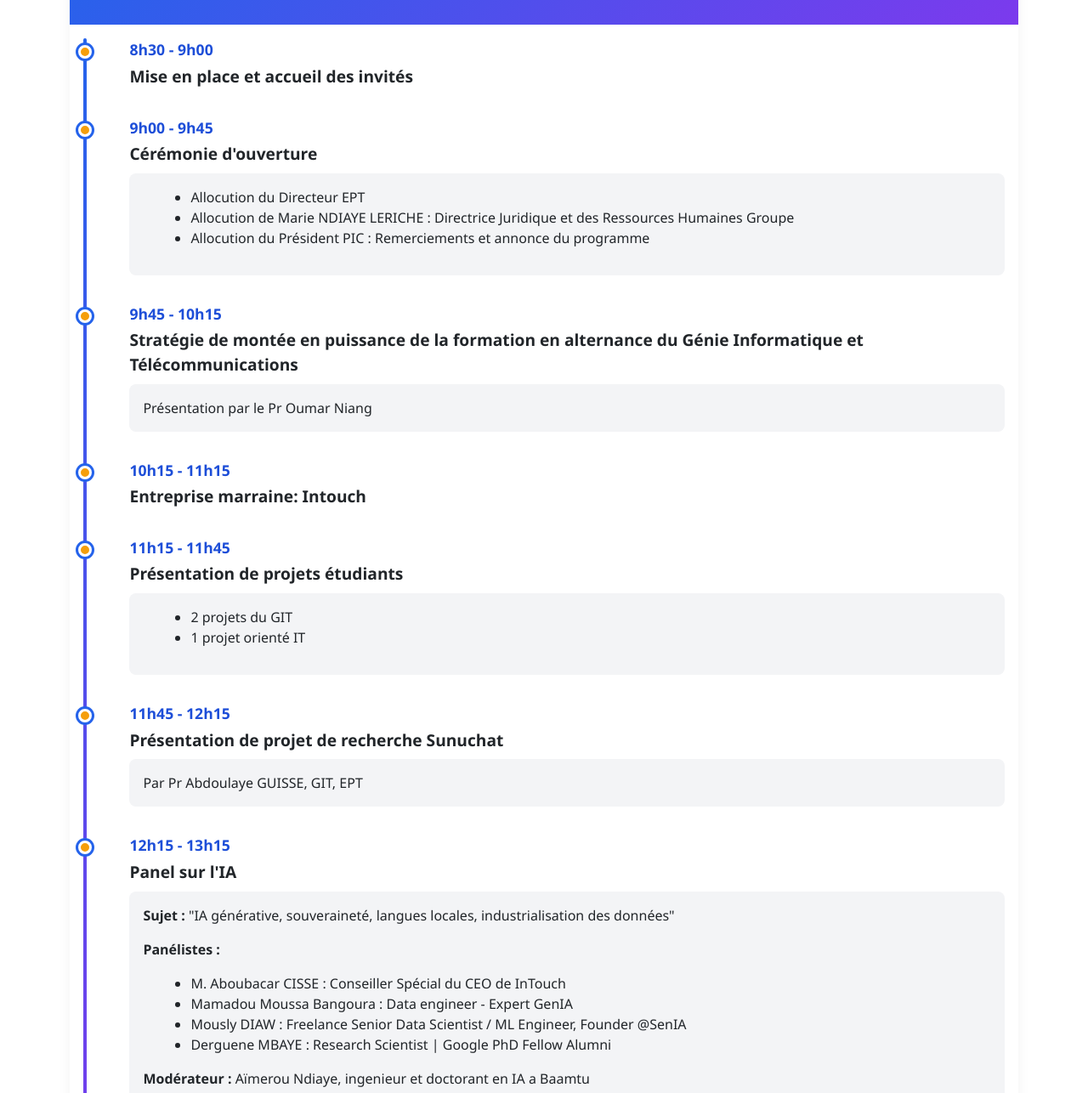
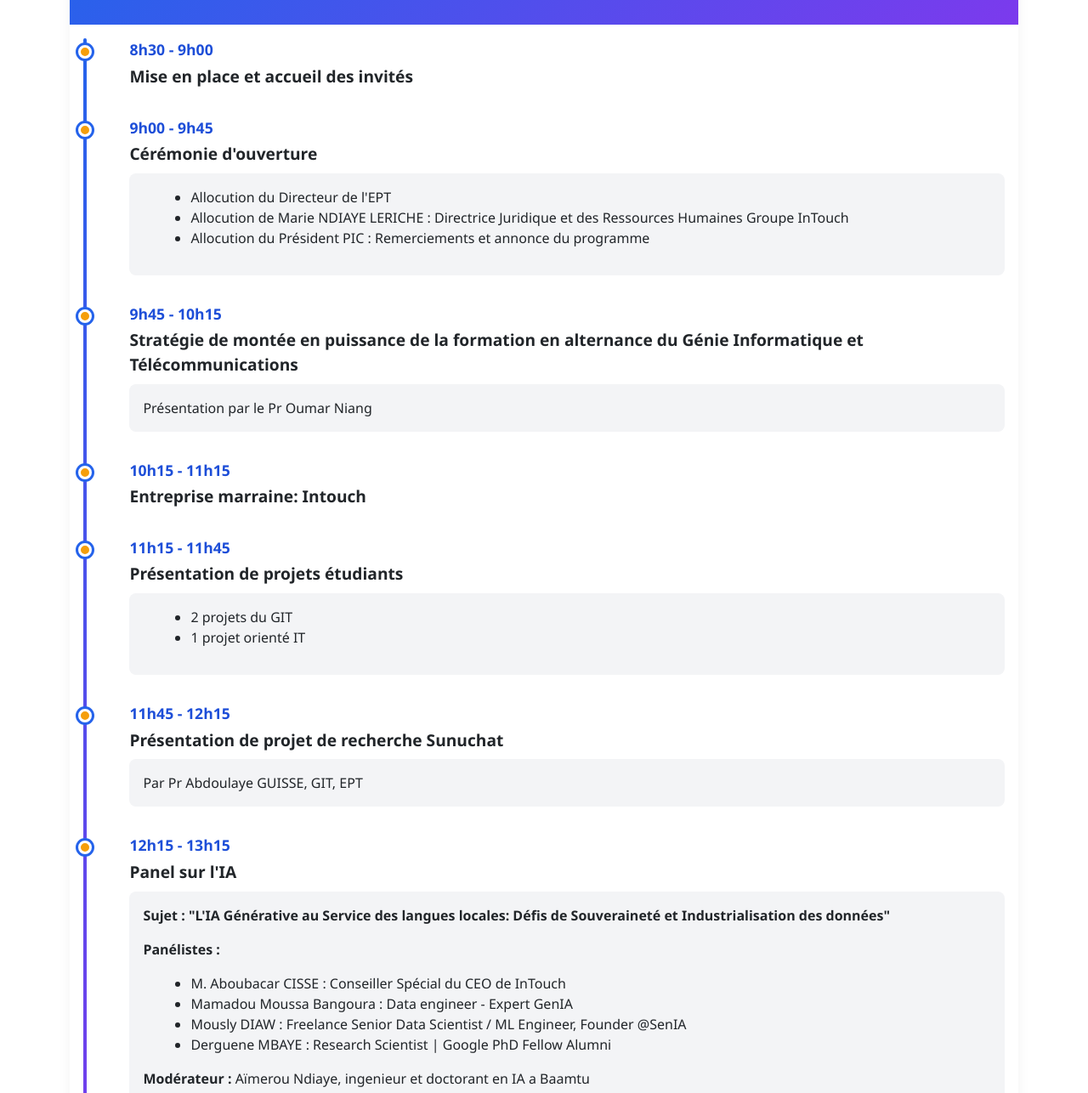
Before and after one commit to Polytech-Informatic-Club/it-day-2025, a plain HTML site: page index.html in a window 1280 px wide. Shown: the part 341-1627 px from the top of the page at 85% size. Drawn offline with Linux system fonts and the light colour scheme.

Commit message:
Update index.html

```diff
--- a/index.html
+++ b/index.html
@@ -50,8 +50,8 @@
                         <div class="event-title">Cérémonie d'ouverture</div>
                         <div class="event-details">
                             <ul>
-                                <li>Allocution du Directeur EPT</li>
-                                <li>Allocution de Marie NDIAYE LERICHE : Directrice Juridique et des Ressources Humaines Groupe</li>
+                                <li>Allocution du Directeur de l'EPT</li>
+                                <li>Allocution de Marie NDIAYE LERICHE : Directrice Juridique et des Ressources Humaines Groupe InTouch</li>
                                 <li>Allocution du Président PIC : Remerciements et annonce du programme</li>
                             </ul>
                         </div>
@@ -94,7 +94,7 @@
                         <div class="event-time">12h15 - 13h15</div>
                         <div class="event-title">Panel sur l'IA</div>
                         <div class="event-details">
-                            <p><strong>Sujet :</strong> "IA générative, souveraineté, langues locales, industrialisation des données"</p>
+                            <p><strong>Sujet : "L'IA Générative au Service des langues locales: Défis de Souveraineté et Industrialisation des données"</strong></p>
                             <p>
                                 <strong>Panélistes :</strong>
                                 <ul>
```
